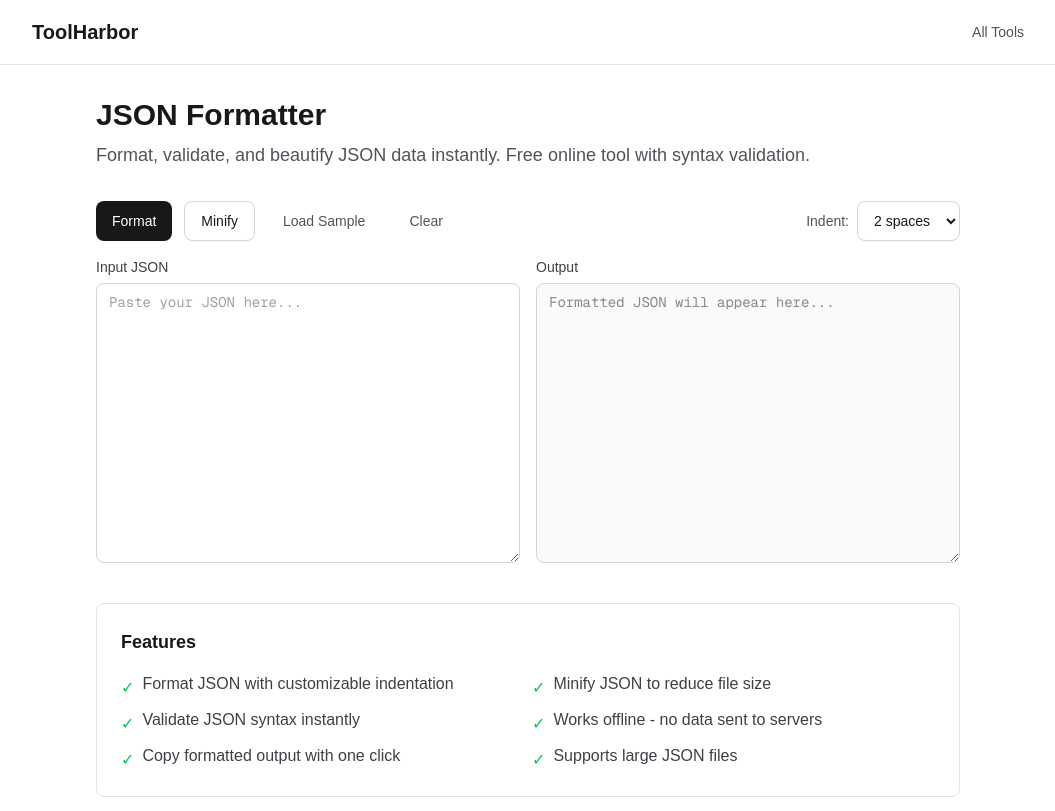
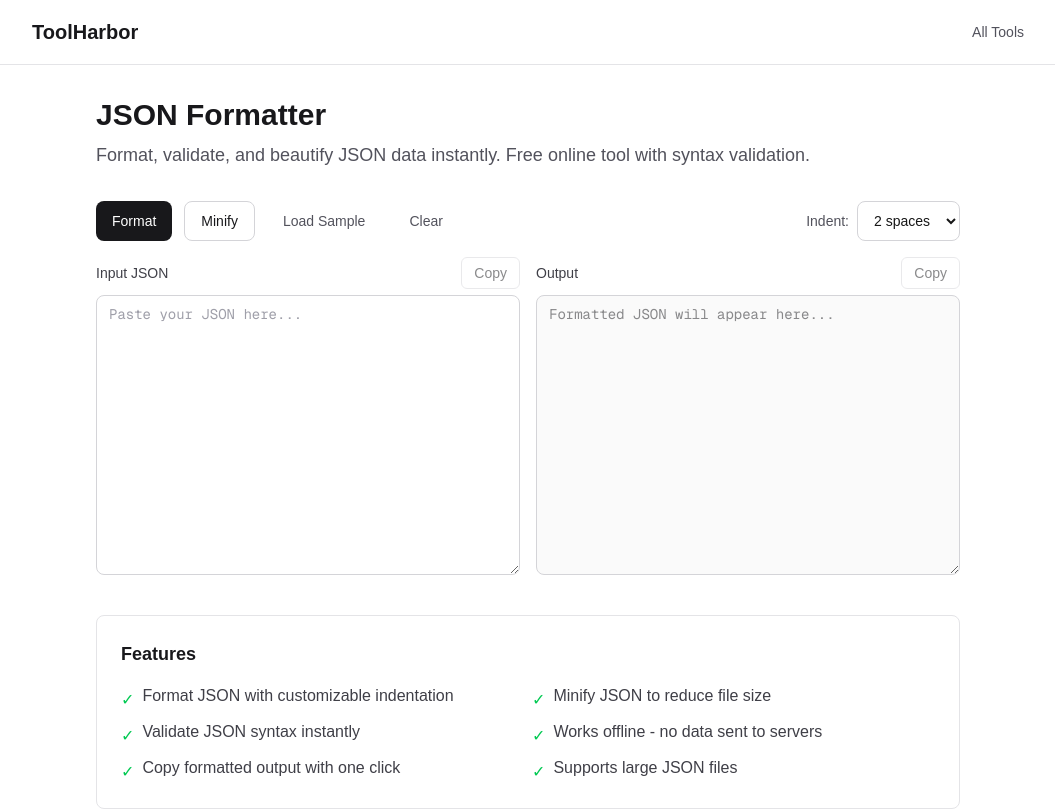
Before and after one commit to PMFrancisco/toolharbor, a Next.js app: page /tools/json-formatter in a window 1280 px wide. Shown: the top 811 px of the page, without its empty margins (112-1167 px from the left). Built offline with nearby package versions, Linux system fonts and the light colour scheme.

Commit message:
fix: always show copy buttons to prevent layout shift
- Copy buttons now visible but disabled when empty
- Prevents textarea from shifting when content changes

```diff
--- a/app/tools/base64-encoder/Base64Tool.tsx
+++ b/app/tools/base64-encoder/Base64Tool.tsx
@@ -115,8 +115,14 @@ export function Base64Tool() {
 
           {/* Input/Output */}
           <div className="grid gap-4 lg:grid-cols-2">
+            <div className="flex flex-col gap-1.5">
+              <div className="flex items-center justify-between">
+                <label className="text-sm font-medium text-zinc-700 dark:text-zinc-300">
+                  {mode === 'encode' ? 'Text to Encode' : 'Base64 to Decode'}
+                </label>
+                <CopyButton text={input} size="sm" disabled={!input} />
+              </div>
               <Textarea
-              label={mode === 'encode' ? 'Text to Encode' : 'Base64 to Decode'}
                 placeholder={
                   mode === 'encode' ? 'Enter text to encode...' : 'Paste Base64 string to decode...'
                 }
@@ -125,13 +131,14 @@ export function Base64Tool() {
                 error={error}
                 className="min-h-[200px]"
               />
+            </div>
 
             <div className="flex flex-col gap-1.5">
               <div className="flex items-center justify-between">
                 <label className="text-sm font-medium text-zinc-700 dark:text-zinc-300">
                   {mode === 'encode' ? 'Base64 Output' : 'Decoded Text'}
                 </label>
-                {output && <CopyButton text={output} size="sm" />}
+                <CopyButton text={output} size="sm" disabled={!output} />
               </div>
               <textarea
                 readOnly
--- a/app/tools/json-formatter/JsonFormatterTool.tsx
+++ b/app/tools/json-formatter/JsonFormatterTool.tsx
@@ -123,21 +123,28 @@ export function JsonFormatterTool() {
 
           {/* Input/Output */}
           <div className="grid gap-4 lg:grid-cols-2">
+            <div className="flex flex-col gap-1.5">
+              <div className="flex items-center justify-between">
+                <label className="text-sm font-medium text-zinc-700 dark:text-zinc-300">
+                  Input JSON
+                </label>
+                <CopyButton text={input} size="sm" disabled={!input} />
+              </div>
               <Textarea
-              label="Input JSON"
                 placeholder="Paste your JSON here..."
                 value={input}
                 onChange={(e) => setInput(e.target.value)}
                 error={error}
                 className="min-h-[280px]"
               />
+            </div>
 
             <div className="flex flex-col gap-1.5">
               <div className="flex items-center justify-between">
                 <label className="text-sm font-medium text-zinc-700 dark:text-zinc-300">
                   Output
                 </label>
-                {output && <CopyButton text={output} size="sm" />}
+                <CopyButton text={output} size="sm" disabled={!output} />
               </div>
               <textarea
                 readOnly
```
Lines whose indentation alone changed are shown as unchanged.
